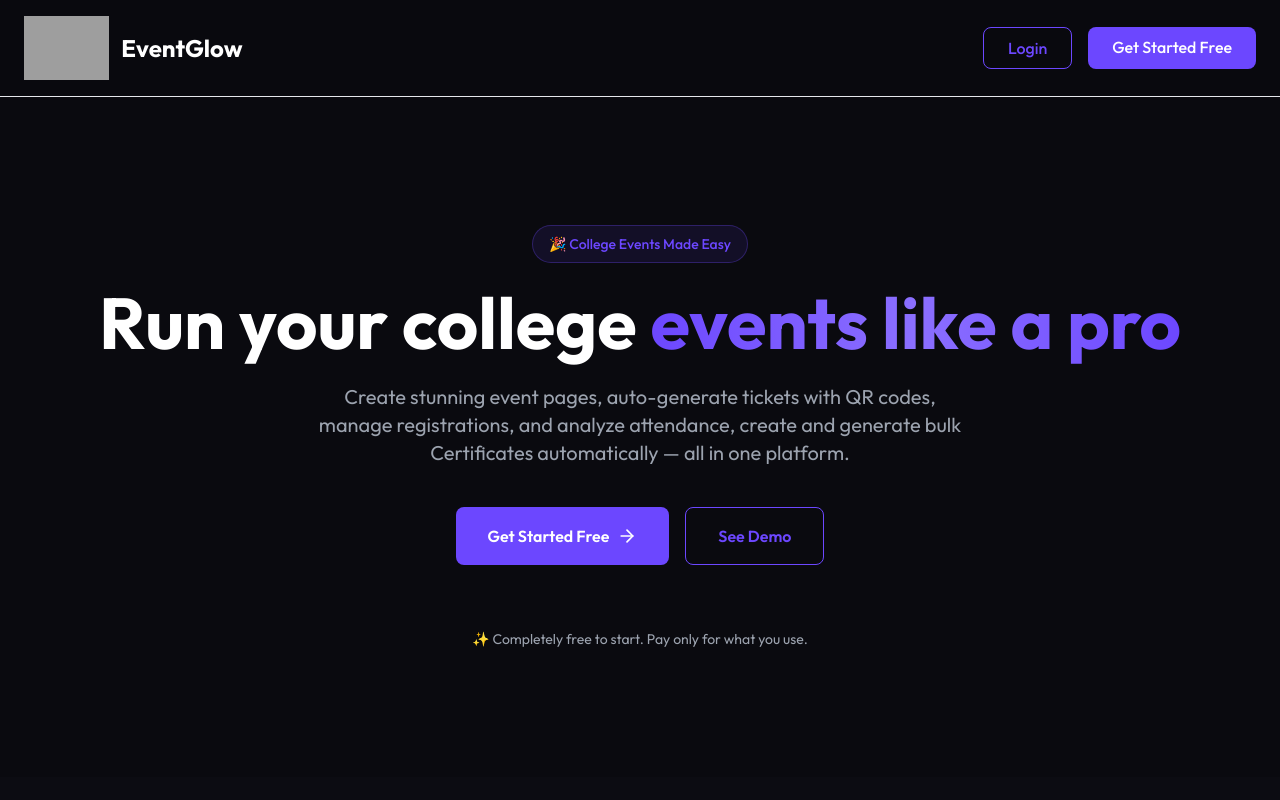
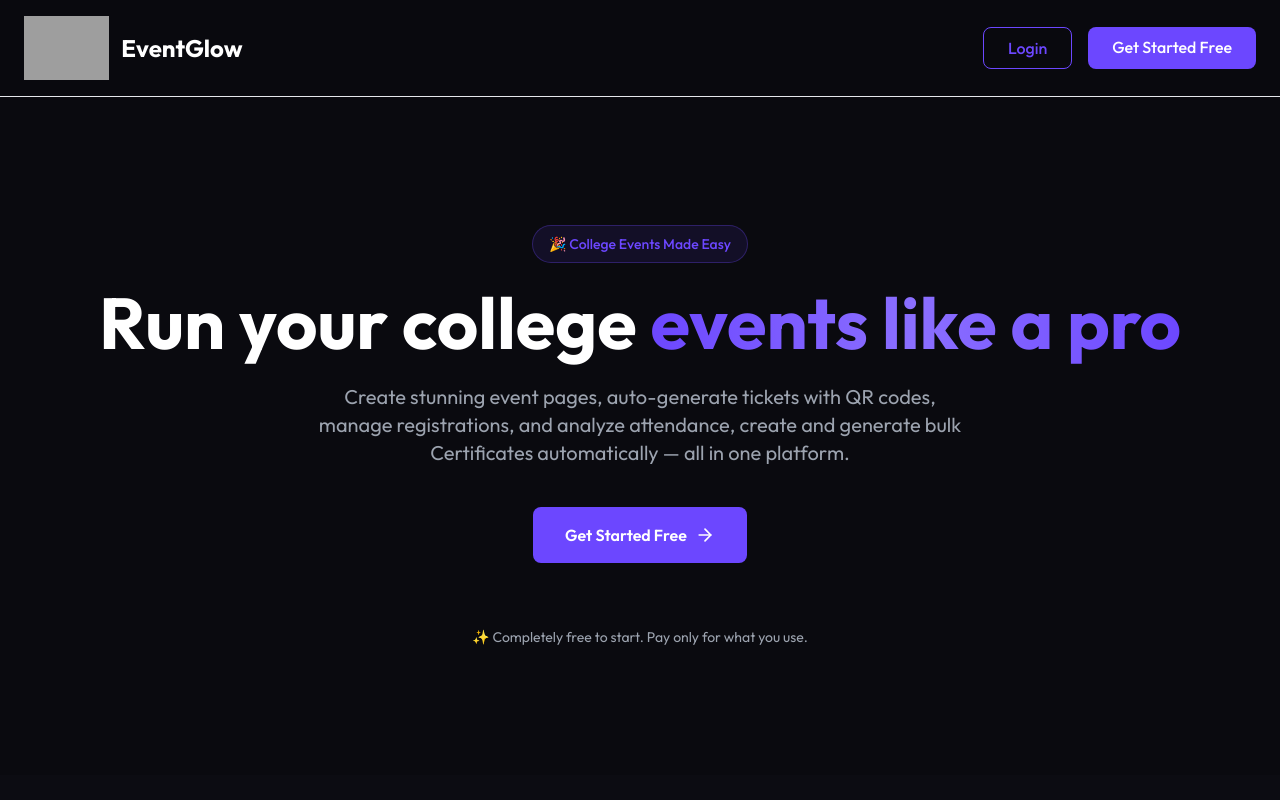
Before and after one commit to sahillllllllll-bit/eventflow, a React (Vite) app in the folder frontend/: page / in a window 1280 px wide. Shown: the top 800 px of the page. Built offline with nearby package versions, Linux system fonts and the light colour scheme; no server answers; grey boxes are pictures that could not be loaded.

Commit message:
fixed landing page

```diff
--- a/frontend/src/pages/LandingPage.jsx
+++ b/frontend/src/pages/LandingPage.jsx
@@ -133,9 +133,9 @@ const LandingPage = () => {
           >
             Get Started Free <ArrowRight className="w-4 h-4 sm:w-5 sm:h-5" />
           </Link>
-          <button className="px-6 sm:px-8 py-3 sm:py-4 border border-brand text-brand hover:bg-brand/10 font-semibold rounded-lg transition text-sm sm:text-base">
+          {/* <button className="px-6 sm:px-8 py-3 sm:py-4 border border-brand text-brand hover:bg-brand/10 font-semibold rounded-lg transition text-sm sm:text-base">
             See Demo
-          </button>
+          </button> */}
         </div>
         <div className="text-xs sm:text-sm text-gray-400">
           ✨ Completely free to start. Pay only for what you use.
```
